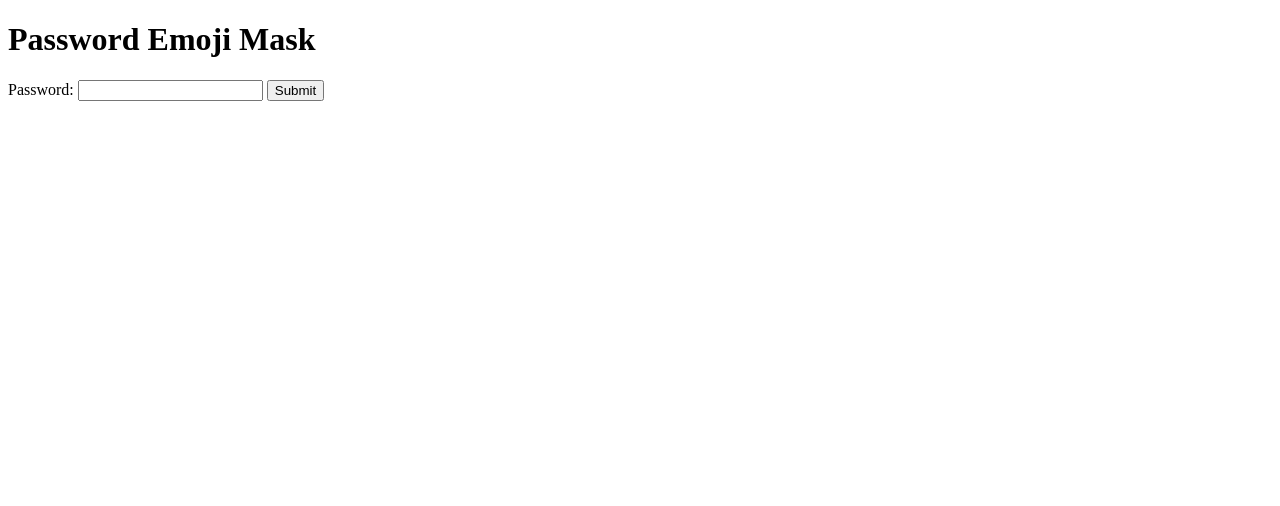
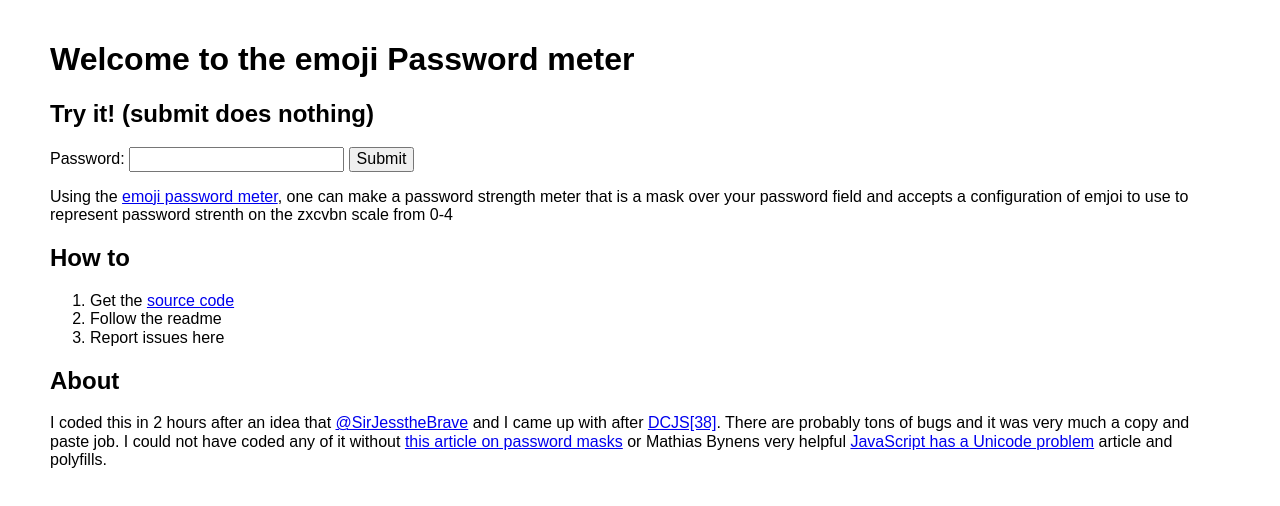
Before and after one commit to elgreg/emoji-password-meter, a plain HTML site: page index.html in a window 1280 px wide. Drawn offline with nearby package versions, Linux system fonts and the light colour scheme.

Commit message:
index and readme updates

```diff
--- a/index.html
+++ b/index.html
@@ -3,6 +3,12 @@
 <head>
   <meta charset="utf-8">
   <title>emoji mask</title>
+  <link rel=stylesheet href="https://cdnjs.cloudflare.com/ajax/libs/pure/0.6.0/pure-min.css">
+  <style>
+    body {
+      padding: 20px 50px;
+    }
+    </style>
 
   <script src="js/lib/at.js"></script>
   <!-- https://www.sitepoint.com/better-passwords-1-the-masked-password-field/ -->
@@ -14,7 +20,9 @@
 
 </head>
 <body>
-  <h1>Password Emoji Mask</h1>
+  <h1>Welcome to the emoji Password meter</h1>
+  <h2>Try it! (submit does nothing)</h2>
+
   <form>
   <label for="pword">Password:</label>
   <span>
@@ -23,6 +31,29 @@
   </span>
   <input type="submit"/>
   </form>
+
+  <p>Using the <a href="https://github.com/elgreg/emoji-password-meter">emoji password meter</a>,
+     one can make a password strength meter that is a mask
+    over your password field and accepts a configuration of emjoi to use
+    to represent password strenth on the zxcvbn scale from 0-4</p>
+
+
+  <h2>How to</h2>
+
+  <ol>
+    <li>Get the <a href="https://github.com/elgreg/emoji-password-meter">source code</a></li>
+    <li>Follow the readme</li>
+    <li>Report issues here</li>
+  </ol>
+
+  <h2>About</h2>
+
+  <p>I coded this in 2 hours after an idea that <a href="https://twitter.com/SirJesstheBrave">@SirJesstheBrave</a>
+    and I came up with after <a href="https://www.meetup.com/DC-JavaScript/events/233618355/">DCJS[38]</a>. There
+    are probably tons of bugs and it was very much a copy and paste job. I could not have
+    coded any of it without <a href="https://www.sitepoint.com/better-passwords-1-the-masked-password-field/">this article on password masks</a>
+     or Mathias Bynens very helpful <a href="https://mathiasbynens.be/notes/javascript-unicode">JavaScript has a Unicode problem</a> article and polyfills.
+   </p>
 
 
   <script>
```
Also changed, not shown: 1 other file.
